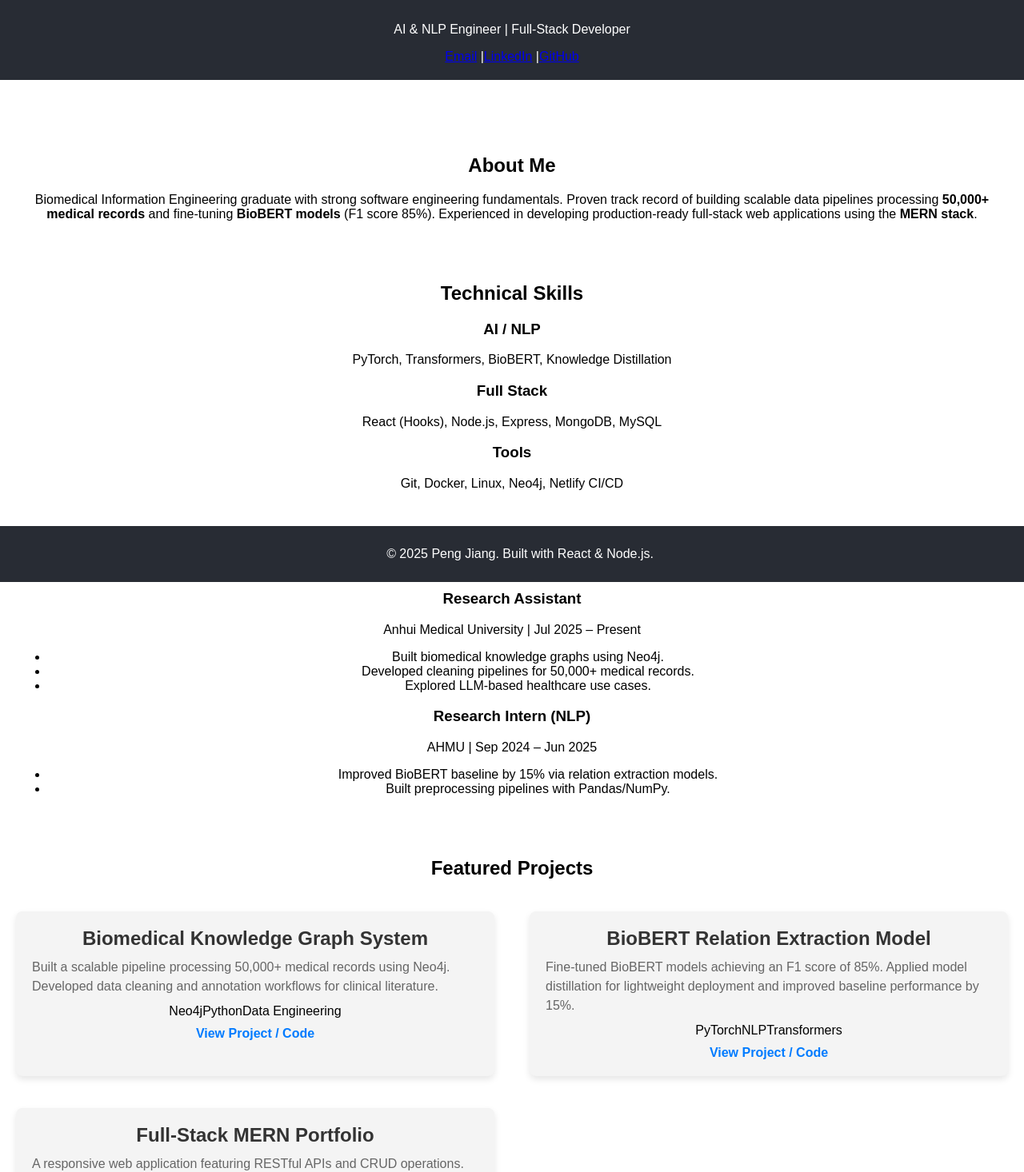
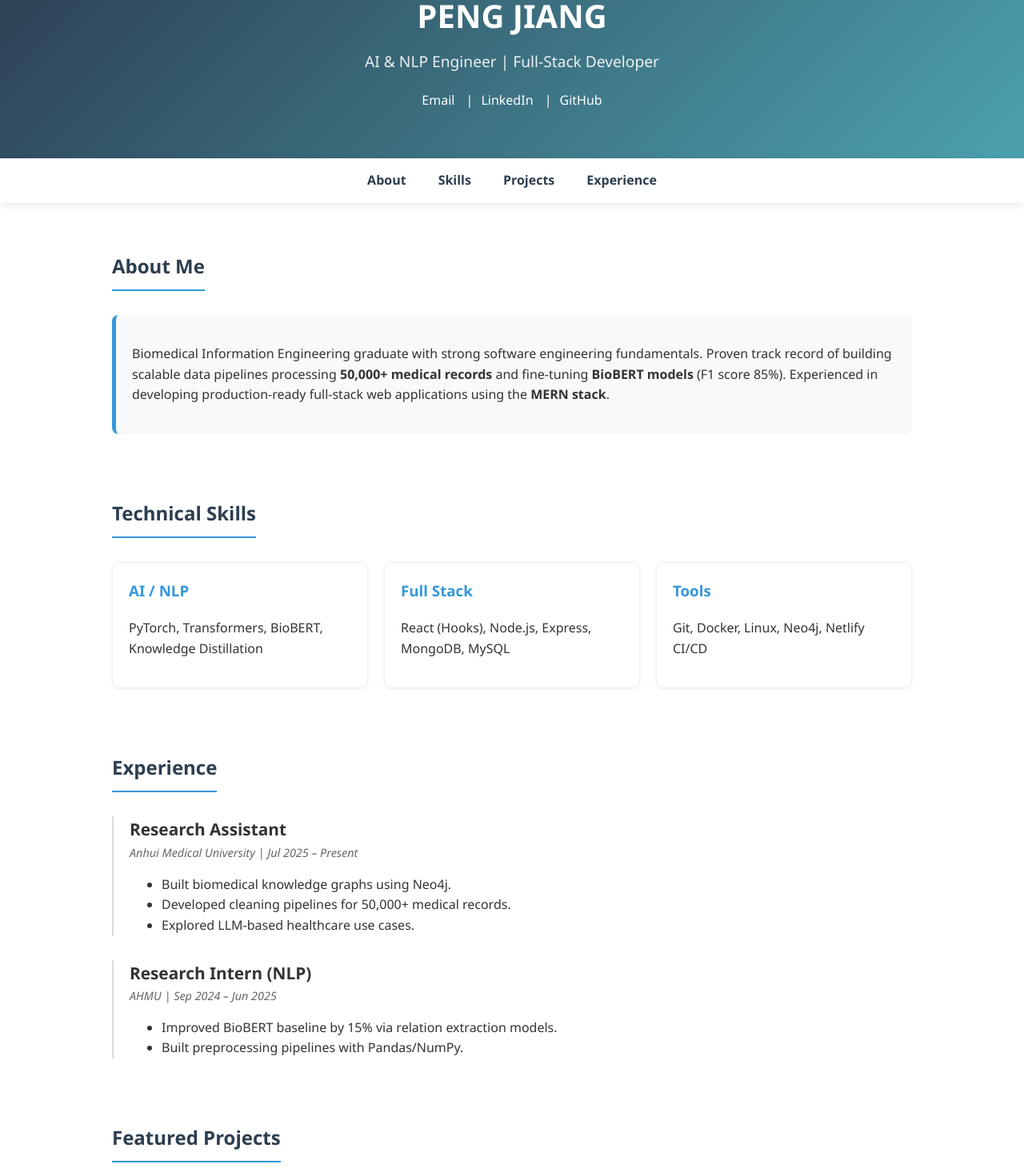
Before and after one commit to jiangpeng823205/my-todo-app, a React (Create React App) app: page / in a window 1280 px wide. Shown: the part 72-1538 px from the top of the page at 80% size. Built offline with nearby package versions, Linux system fonts and the light colour scheme; no server answers.

Commit message:
Update App.css

```diff
--- a/src/App.css
+++ b/src/App.css
@@ -1,197 +1,250 @@
-/* 通用样式 */
+/* 全局设置 */
+:root {
+  --primary-color: #2c3e50;
+  --accent-color: #3498db;
+  --bg-light: #f8f9fa;
+  --text-dark: #333;
+}
+
+body {
+  margin: 0;
+  font-family: 'Segoe UI', Roboto, 'Helvetica Neue', Arial, sans-serif;
+  color: var(--text-dark);
+  background-color: #fff;
+  line-height: 1.6;
+}
+
 .App {
   text-align: center;
-  font-family: Arial, sans-serif;
+  display: flex;
+  flex-direction: column;
+  min-height: 100vh;
 }
 
+/* Header */
 .App-header {
-  background-color: #282c34;
-  padding: 20px;
+  background: linear-gradient(135deg, #2c3e50 0%, #4ca1af 100%);
+  padding: 60px 20px;
   color: white;
 }
 
-nav ul {
-  list-style-type: none;
-  padding: 0;
+.App-header h1 {
+  margin: 0;
+  font-size: 2.5rem;
+  font-weight: 700;
 }
 
-nav li {
-  display: inline;
-  margin: 0 15px;
+.subtitle {
+  font-size: 1.2rem;
+  opacity: 0.9;
+  margin-top: 10px;
 }
 
-nav a {
+.contact-info {
+  margin-top: 20px;
+}
+
+.contact-info a {
   color: white;
   text-decoration: none;
-  font-size: 18px;
+  margin: 0 10px;
+  font-weight: 500;
+  border-bottom: 1px solid transparent;
+  transition: all 0.3s;
+}
+
+.contact-info a:hover {
+  border-bottom: 1px solid white;
+}
+
+/* Navigation */
+.sticky-nav {
+  background-color: #fff;
+  box-shadow: 0 2px 10px rgba(0,0,0,0.1);
+  position: sticky;
+  top: 0;
+  z-index: 100;
+}
+
+.sticky-nav ul {
+  padding: 0;
+  margin: 0;
+  display: flex;
+  justify-content: center;
+  list-style: none;
+}
+
+.sticky-nav li {
+  margin: 0;
+}
+
+.sticky-nav a {
+  display: block;
+  padding: 15px 20px;
+  color: var(--primary-color);
+  text-decoration: none;
+  font-weight: 600;
+}
+
+.sticky-nav a:hover {
+  color: var(--accent-color);
+  background-color: #f0f0f0;
+}
+
+/* Container */
+.container {
+  max-width: 1000px;
+  margin: 0 auto;
+  padding: 40px 20px;
+  flex: 1; /* Pushes footer down */
 }
 
 section {
-  padding: 20px;
+  margin-bottom: 60px;
+  text-align: left; /* 左对齐更适合阅读 */
 }
 
-/* 项目列表 */
+h2 {
+  color: var(--primary-color);
+  border-bottom: 2px solid var(--accent-color);
+  padding-bottom: 10px;
+  display: inline-block;
+  margin-bottom: 30px;
+}
+
+/* Content Card (About) */
+.content-card {
+  background: var(--bg-light);
+  padding: 20px;
+  border-radius: 8px;
+  border-left: 5px solid var(--accent-color);
+}
+
+/* Skills Grid */
+.skills-grid {
+  display: grid;
+  grid-template-columns: repeat(auto-fit, minmax(250px, 1fr));
+  gap: 20px;
+}
+
+.skill-category {
+  background: #fff;
+  border: 1px solid #eee;
+  padding: 20px;
+  border-radius: 8px;
+  box-shadow: 0 2px 5px rgba(0,0,0,0.05);
+}
+
+.skill-category h3 {
+  margin-top: 0;
+  color: var(--accent-color);
+}
+
+/* Experience Timeline */
+.timeline-item {
+  margin-bottom: 30px;
+  padding-left: 20px;
+  border-left: 2px solid #ddd;
+}
+
+.timeline-item h3 {
+  margin: 0;
+  font-size: 1.3rem;
+}
+
+.timeline-item .date {
+  display: block;
+  font-size: 0.9rem;
+  color: #666;
+  margin-bottom: 10px;
+  font-style: italic;
+}
+
+/* Projects */
 .projects-list {
   display: flex;
-  flex-wrap: wrap; /* 允许换行 */
-  justify-content: space-between; /* 在行内分配项目间距 */
-  gap: 20px; /* 项目之间的间距 */
+  flex-wrap: wrap;
+  gap: 30px;
+  justify-content: space-between;
 }
 
 .project-tile {
-  background-color: #f4f4f4;
+  background-color: white;
+  border: 1px solid #e1e1e1;
   border-radius: 8px;
-  padding: 20px;
-  width: 45%; /* 每个项目占据宽度的一半，保证每行有两个项目 */
-  box-shadow: 0 4px 8px rgba(0, 0, 0, 0.1);
-  margin-bottom: 20px; /* 给项目卡片底部加间距 */
+  padding: 25px;
+  width: calc(50% - 15px); /* Desktop: 2 per row */
+  box-sizing: border-box;
+  box-shadow: 0 5px 15px rgba(0,0,0,0.05);
+  transition: transform 0.2s;
+  display: flex;
+  flex-direction: column;
+}
+
+.project-tile:hover {
+  transform: translateY(-5px);
+  box-shadow: 0 8px 20px rgba(0,0,0,0.1);
 }
 
 .project-tile h3 {
-  margin: 0;
-  font-size: 1.5em;
-  color: #333;
+  margin-top: 0;
 }
 
 .project-tile p {
-  font-size: 1em;
-  color: #666;
-  margin: 10px 0;
-  white-space: pre-line;
-  line-height: 1.5;
-  text-align: left;
+  flex-grow: 1; /* Make description take available space */
 }
 
-.project-tile a {
-  text-decoration: none;
-  color: #007bff;
-  font-weight: bold;
-  margin-top: 10px;
+/* Tags */
+.tags {
+  margin: 15px 0;
+}
+
+.tag {
+  background-color: #e3f2fd;
+  color: #1565c0;
+  padding: 4px 8px;
+  border-radius: 4px;
+  font-size: 0.85rem;
+  margin-right: 8px;
   display: inline-block;
 }
 
-.project-tile a:hover {
-  text-decoration: underline;
-}
-
-/* 项目部分的标题和按钮 */
-.projects-header {
-  display: flex;
-  flex-direction: column; /* 设置为列布局，使标题和按钮垂直排列 */
-  align-items: center; /* 将标题和按钮水平居中 */
-  margin-bottom: 20px;
-}
-
-
-/* Add Project 按钮 */
-.add-project-btn {
+.view-btn {
+  display: inline-block;
+  background-color: var(--accent-color);
+  color: white;
   padding: 10px 20px;
-  background-color: #4CAF50;
-  color: white;
-  border: none;
   border-radius: 5px;
-  cursor: pointer;
-  margin-left: 20px; /* 确保按钮与标题之间有间距 */
-}
-
-.add-project-btn:hover {
-  background-color: #45a049;
-}
-
-/* 编辑按钮样式 */
-.edit-project-btn {
-  padding: 5px 10px;
-  background-color: #007bff;
-  color: white;
-  border: none;
-  border-radius: 5px;
-  cursor: pointer;
-  margin-right: 10px;
-}
-
-.edit-project-btn:hover {
-  background-color: #0056b3;
-}
-
-/* 删除按钮样式 */
-.delete-project-btn {
-  padding: 5px 10px;
-  background-color: #f44336;
-  color: white;
-  border: none;
-  border-radius: 5px;
-  cursor: pointer;
-}
-
-.delete-project-btn:hover {
-  background-color: #e53935;
-}
-
-/* Modal 样式 */
-.modal-content {
-  position: relative;
-  background: #fff;
-  padding: 20px;
-  border-radius: 8px;
-  max-width: 500px;
-  margin: 50px auto;
-}
-
-.modal-overlay {
-  position: fixed;
-  top: 0;
-  left: 0;
-  right: 0;
-  bottom: 0;
-  background-color: rgba(0, 0, 0, 0.5);
-}
-
-.modal-content input,
-.modal-content textarea {
-  width: 100%;
-  padding: 10px;
-  margin-bottom: 10px;
-  border: 1px solid #ddd;
-  border-radius: 4px;
-}
-
-.modal-content button {
-  padding: 10px 20px;
-  background-color: #4CAF50;
-  color: white;
-  border: none;
-  border-radius: 4px;
-  cursor: pointer;
-}
-
-.modal-content button:hover {
-  background-color: #45a049;
-}
-
-.modal-content button + button {
-  background-color: #f44336;
-  margin-left: 10px;
-}
-
-.modal-content button + button:hover {
-  background-color: #e53935;
-}
-
-/* Footer 样式 */
-footer {
-  background-color: #282c34;
-  color: white;
-  padding: 10px;
-  position: fixed;
-  width: 100%;
-  bottom: 0;
+  text-decoration: none;
+  font-weight: bold;
   text-align: center;
 }
 
-/* 项目卡片布局 */
-.projects-header {
-  display: flex;
-  justify-content: space-between;
-  align-items: center;
-  margin-bottom: 20px;
+.view-btn:hover {
+  background-color: #2980b9;
+  text-decoration: none;
 }
+
+/* Footer */
+footer {
+  background-color: #2c3e50;
+  color: rgba(255,255,255,0.7);
+  padding: 20px;
+  margin-top: auto; /* Ensures footer stays at bottom */
+}
+
+/* Mobile Responsive */
+@media (max-width: 768px) {
+  .project-tile {
+    width: 100%; /* Mobile: 1 per row */
+  }
+
+  .sticky-nav ul {
+    flex-wrap: wrap;
+  }
+
+  .sticky-nav a {
+    padding: 10px;
+    font-size: 0.9rem;
+  }
+}
```
